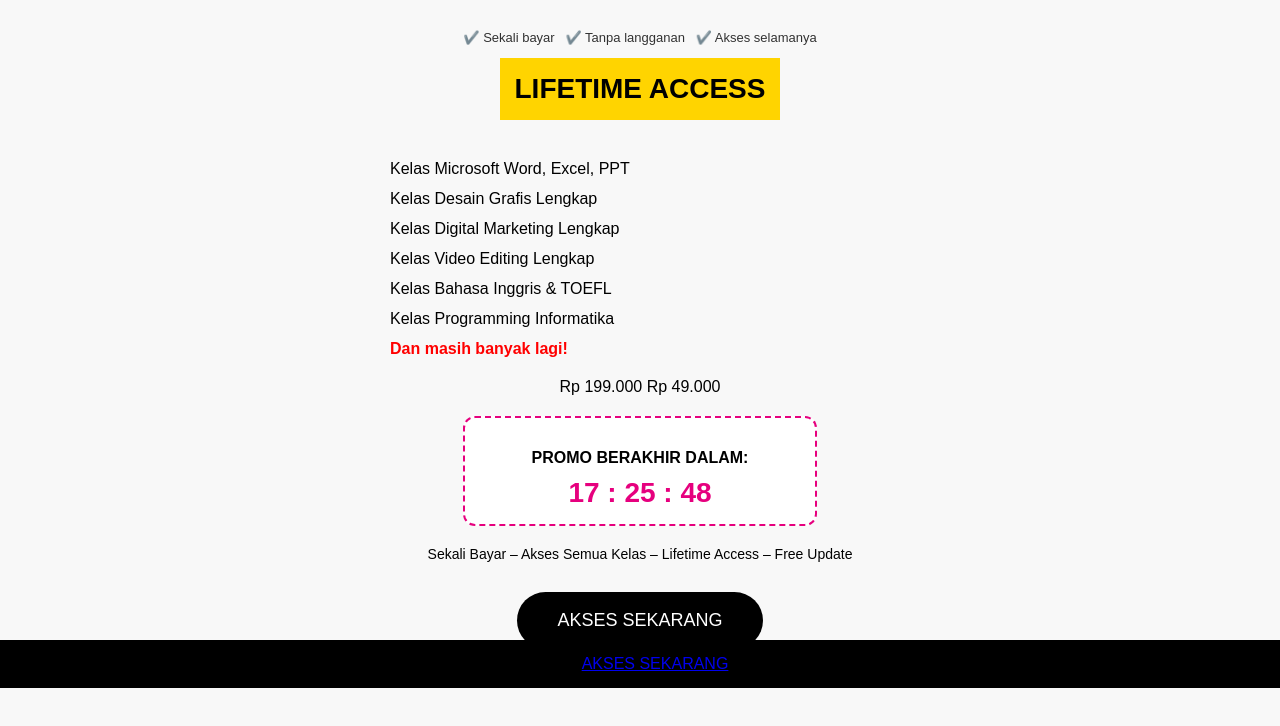
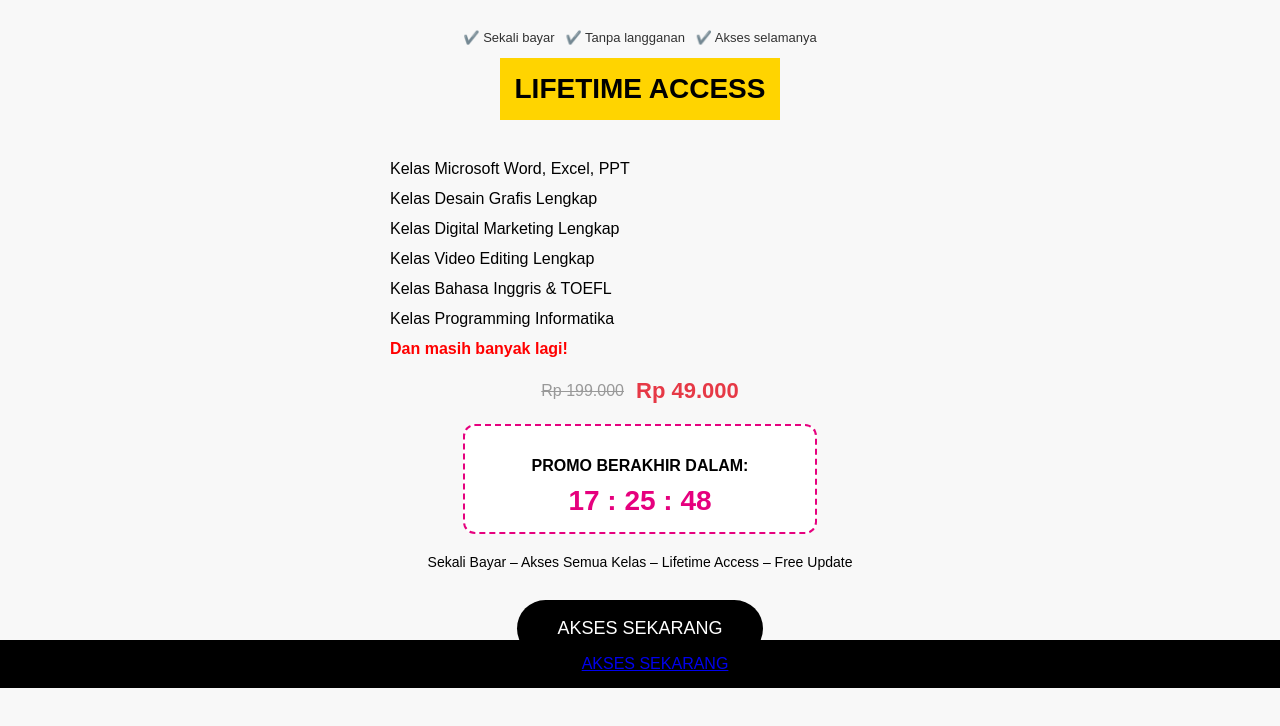
Before and after one commit to hercapintar-hash/Skill-PH-versi-5T, a plain HTML site: page index.html in a window 1280 px wide. Shown: the part 212-938 px from the top of the page. Drawn offline with Linux system fonts and the light colour scheme.

Commit message:
Add price box styles to style.css

```diff
--- a/style.css
+++ b/style.css
@@ -184,3 +184,28 @@ https://wa.me/6281318990613?text=Saya%20ingin%20akses%20Skillpedia%20Lifetime%20
   display: none;
   z-index: 999;
 }
+.price-box {
+  display: flex;
+  gap: 12px;
+  align-items: center;
+  justify-content: center;
+  margin: 10px 0;
+}
+
+.old-price {
+  color: #999;
+  text-decoration: line-through;
+  font-size: 16px;
+}
+
+.new-price {
+  color: #e63946;
+  font-size: 22px;
+  font-weight: bold;
+}
+
+.price-note {
+  color: #e63946;
+  font-weight: 600;
+  font-size: 14px;
+}
```
